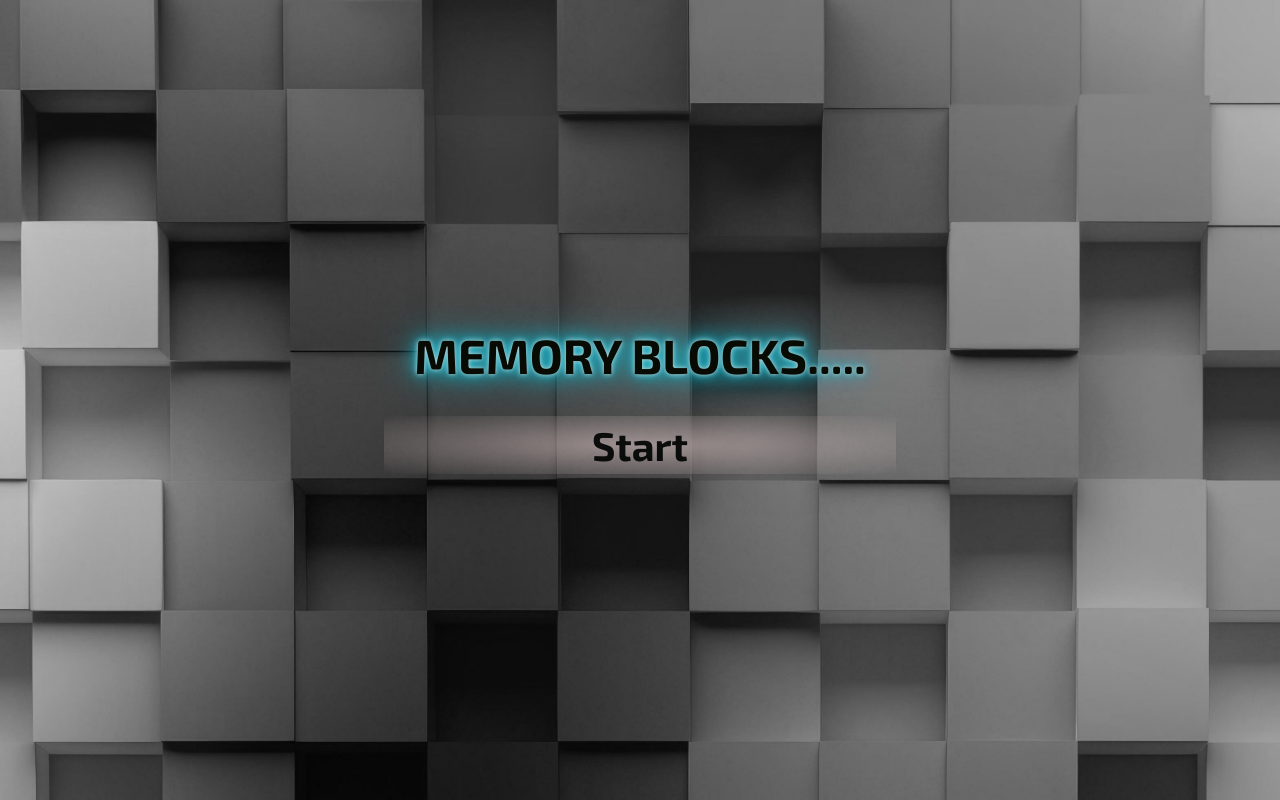
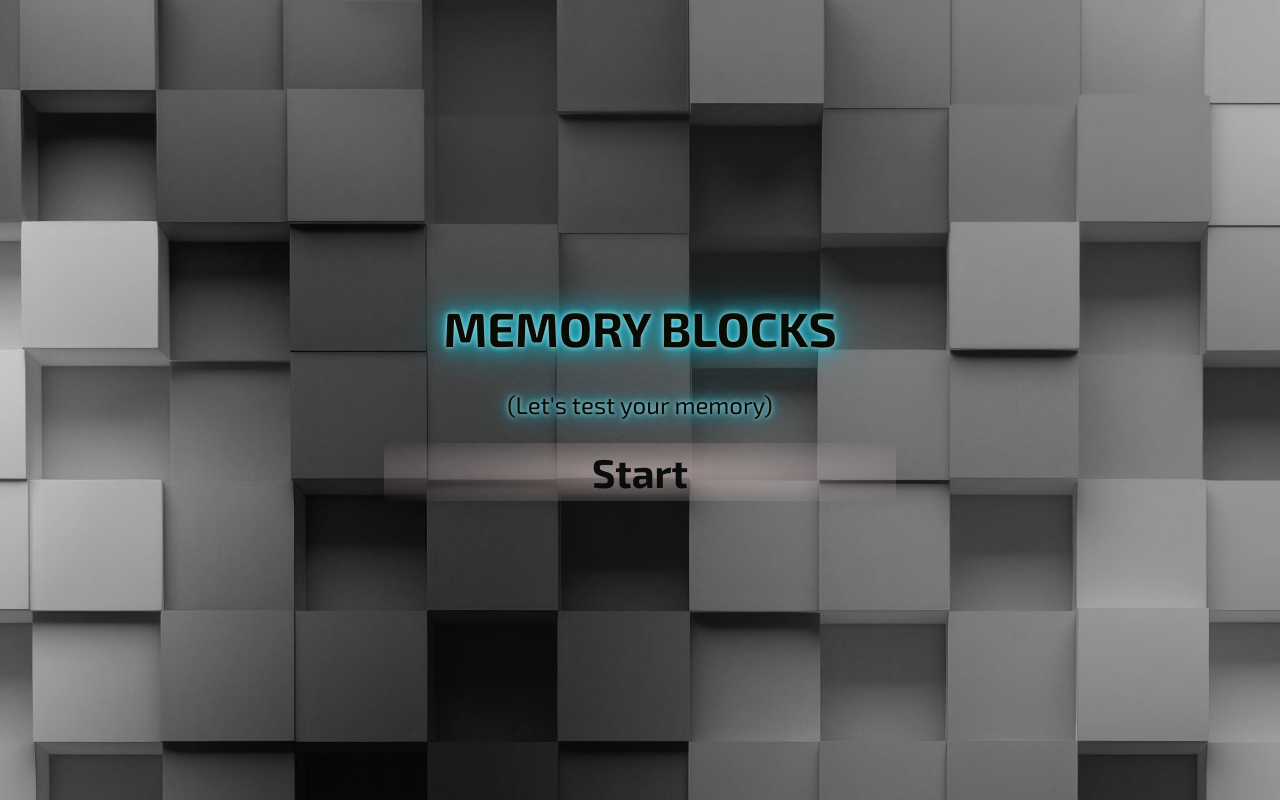
Before and after one commit to MAKAMVARSHITHA/Memory-game, a plain HTML site: page index.html in a window 1280 px wide. Drawn offline with Linux system fonts and the light colour scheme.

Commit message:
Add files via upload

```diff
--- a/index.html
+++ b/index.html
@@ -11,7 +11,8 @@
     </head>
     <body>
         <div class="intro">
-            <h1 class="intro__title">MEMORY BLOCKS.....</h1>
+            <h1 class="intro__title">MEMORY BLOCKS</h1>
+            <p class="intro__pre-title">(Let's test your memory)</p>
             <div class="intro__block">
                 <a href="game.html" class="intro__block-nav">Start</a>
             </div>
```
